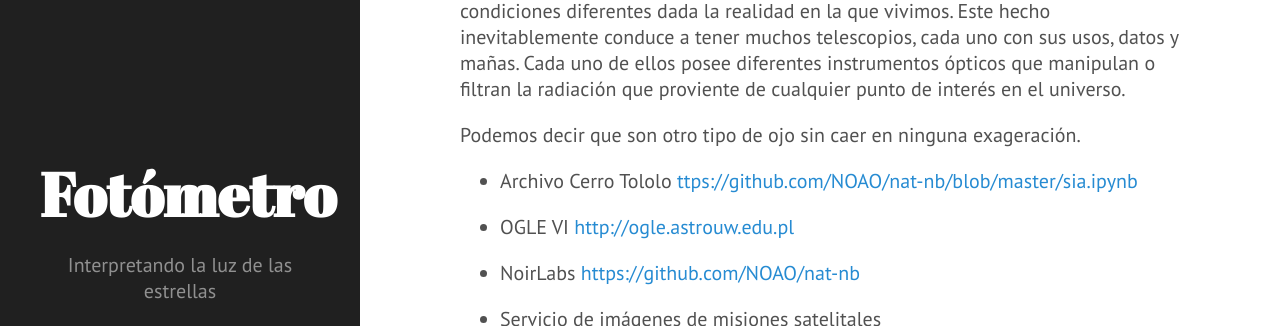
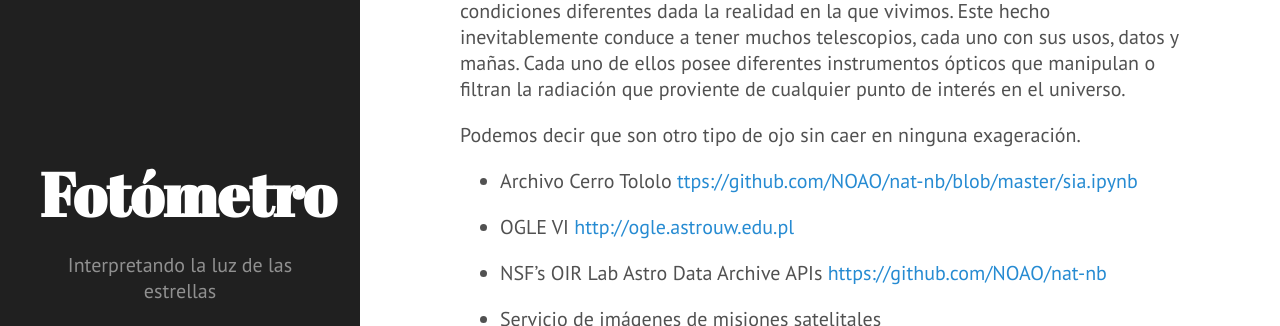
Before and after one commit to nicomedinap/nicomedinap.github.io, a Jekyll site: the page built from apuntes/GuiaBasesDeDatosAstronomicas.md, in a window 1280 px wide and 900 px high, scrolled down 597 px, cut to the strip 0-326 px from the top of the window. Built offline with Jekyll 4.4.1, drawn with Linux system fonts in a browser that asks for light colours; formulas are drawn with MathJax 3; a script that is not in the unit is left out.

Commit message:
Update GuiaBasesDeDatosAstronomicas.md

```diff
--- a/apuntes/GuiaBasesDeDatosAstronomicas.md
+++ b/apuntes/GuiaBasesDeDatosAstronomicas.md
@@ -21,7 +21,7 @@ Podemos decir que son otro tipo de ojo sin caer en ninguna exageración.
 
 * OGLE VI [http://ogle.astrouw.edu.pl](http://ogle.astrouw.edu.pl){:target="_blank"}
 
-* NoirLabs [https://github.com/NOAO/nat-nb](https://github.com/NOAO/nat-nb){:target="_blank"}
+* NSF's OIR Lab Astro Data Archive APIs [https://github.com/NOAO/nat-nb](https://github.com/NOAO/nat-nb){:target="_blank"}
 
 * Servicio de imágenes de misiones satelitales [https://mast.stsci.edu/portal/Mashup/Clients/Mast/Portal.html](https://mast.stsci.edu/portal/Mashup/Clients/Mast/Portal.html){:target="_blank"}
 
```
